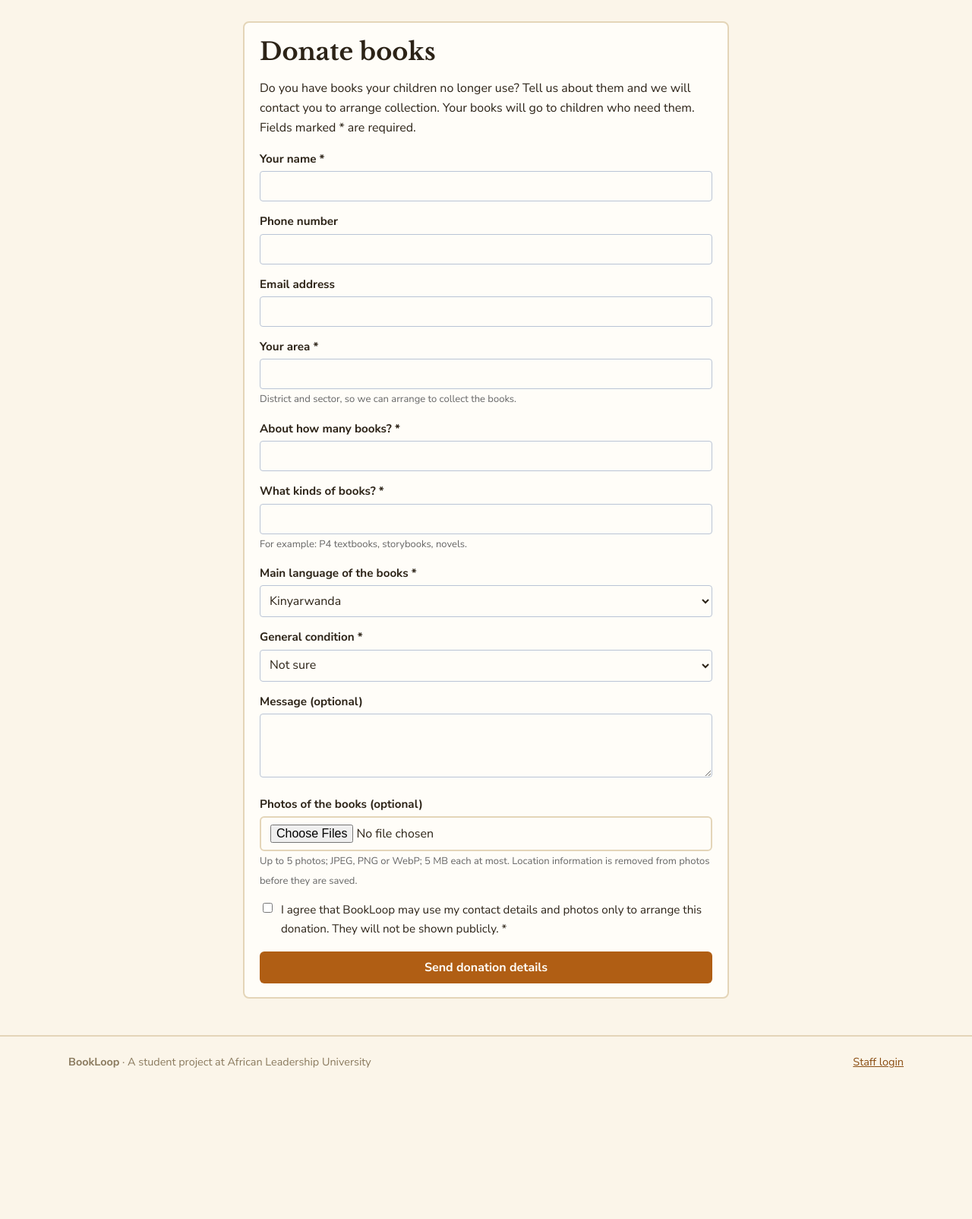
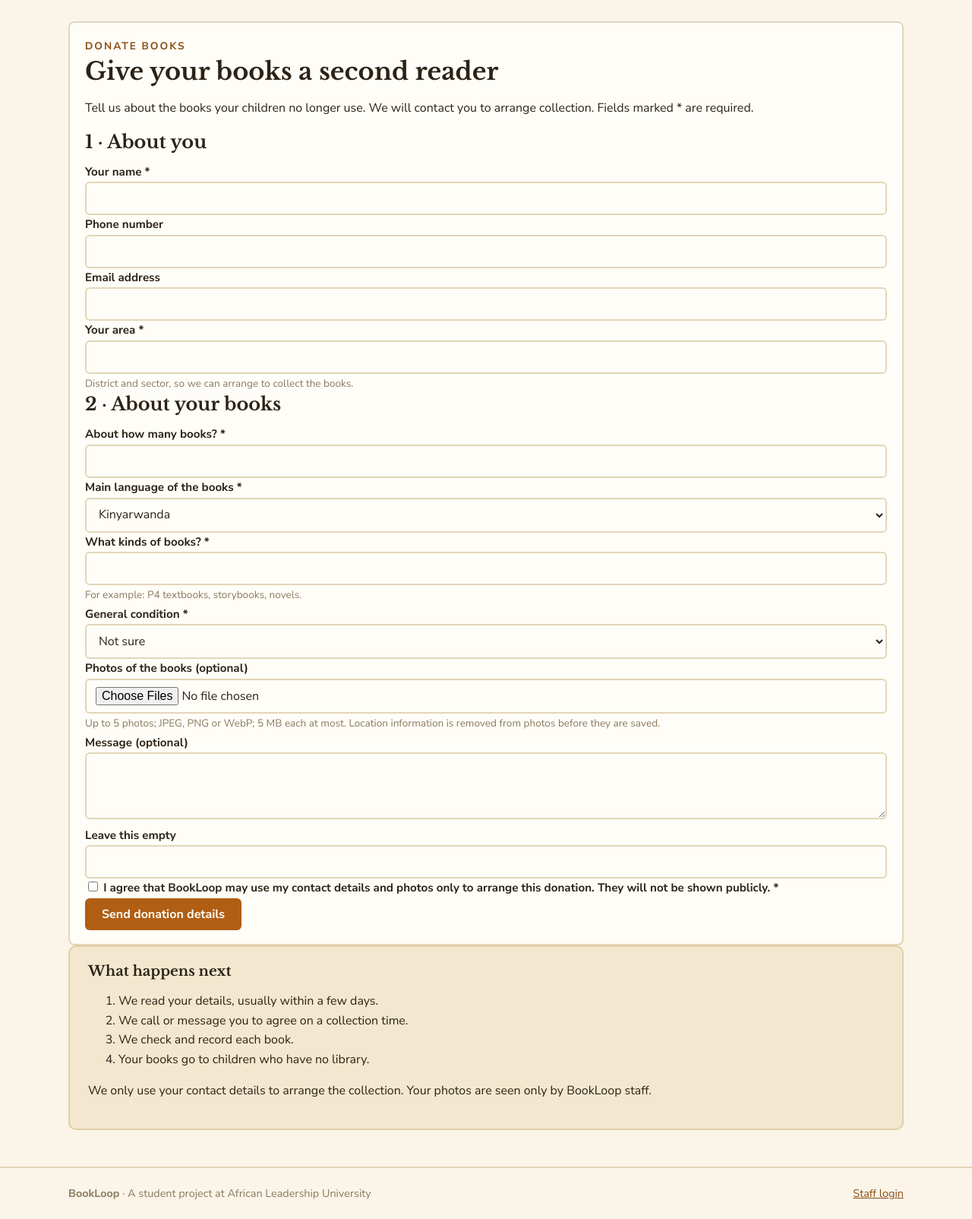
Before and after one commit to HenrietteIraguha/BOOKLOOP, a Django app: page /donate/ in a window 1280 px wide. Shown: the part 74-1678 px from the top of the page at 76% size. Before the commit the page ends 1479 px from the top, so only its background shows below. Run offline with Django 5.2, Linux system fonts and the light colour scheme; some libraries are stand-ins or nearby versions.

Commit message:
Restyle donation form and thank-you page

```diff
--- a/static/css/bookloop.css
+++ b/static/css/bookloop.css
@@ -204,3 +204,8 @@ main.container { margin-top: 28px; }
 .hero { display: grid; grid-template-columns: minmax(0, 1.2fr) minmax(0, 1fr); gap: 48px; align-items: center; }
 .hero-photo { width: 100%; max-width: 100%; height: 300px; object-fit: cover; display: block; }
 @media (max-width: 860px) { .hero { grid-template-columns: minmax(0, 1fr); } }
+
+/* Thank-you page */
+.thanks-card { max-width: 560px; margin: 20px auto; text-align: center; padding: 40px 32px; }
+.thanks-card p { color: var(--muted); }
+.thanks-actions { justify-content: center; margin-top: 18px; }
--- /dev/null
+++ b/templates/public/_field.html
@@ -0,0 +1,6 @@
+<div class="field">
+  <label for="{{ field.id_for_label }}">{{ field.label }}{% if field.field.required %} <span class="req">*</span>{% endif %}</label>
+  {{ field }}
+  {% if field.help_text %}<span class="helptext">{{ field.help_text }}</span>{% endif %}
+  {% if field.errors %}<span class="error">{{ field.errors|join:" " }}</span>{% endif %}
+</div>
--- a/templates/public/donate.html
+++ b/templates/public/donate.html
@@ -1,52 +1,63 @@
 {% extends "base.html" %}
+{% block title %}Donate books | BookLoop{% endblock %}
+{% block content %}
 
-{% block title %}Donate books | BookLoop{% endblock %}
-
-{% block content %}
-<style>
-  .field { margin-bottom: 14px; }
-  .field label { display: block; font-weight: bold; margin-bottom: 4px; }
-  .field input[type=text], .field input[type=email], .field input[type=number],
-  .field select, .field textarea { width: 100%; padding: 8px; border: 1px solid #b9c4d6; border-radius: 4px; }
-  .help { font-size: 13px; color: #666; }
-  .consent { display: flex; gap: 8px; align-items: flex-start; }
-  .consent label { font-weight: normal; }
-  .trap { position: absolute; left: -9999px; }
-  .btn-main { background: #2f4f80; color: white; border: none; border-radius: 4px; width: 100%; padding: 12px; font-size: 16px; cursor: pointer; }
-</style>
-
-<div class="card" style="max-width: 640px; margin: 0 auto;">
-  <h1>Donate books</h1>
-  <p>Do you have books your children no longer use? Tell us about them and we will contact you to arrange collection.
-     Your books will go to children who need them. Fields marked * are required.</p>
+<div class="donate-layout">
+  <div class="card donate-card">
+    <span class="eyebrow">Donate books</span>
+    <h1>Give your books a second reader</h1>
+    <p class="lede-small">Tell us about the books your children no longer use. We will contact you to arrange collection. Fields marked <span class="req">*</span> are required.</p>
 
     {% if form.non_field_errors %}
-    <p class="error">{{ form.non_field_errors|join:" " }}</p>
+      <p class="error form-error">{{ form.non_field_errors|join:" " }}</p>
     {% endif %}
 
     <form method="post" enctype="multipart/form-data" novalidate>
       {% csrf_token %}
-    {% for field in form %}
-      {% if field.name == "website" %}
+
+      <h2 class="form-step">1 · About you</h2>
+      {% include "public/_field.html" with field=form.name %}
+      <div class="field-row">
+        {% include "public/_field.html" with field=form.phone %}
+        {% include "public/_field.html" with field=form.email %}
+      </div>
+      {% include "public/_field.html" with field=form.area %}
+
+      <h2 class="form-step">2 · About your books</h2>
+      <div class="field-row">
+        {% include "public/_field.html" with field=form.number_of_books %}
+        {% include "public/_field.html" with field=form.language %}
+      </div>
+      {% include "public/_field.html" with field=form.book_types %}
+
+      {% include "public/_field.html" with field=form.condition %}
+      {% include "public/_field.html" with field=form.photos %}
+      {% include "public/_field.html" with field=form.message %}
+
       <div class="trap" aria-hidden="true">
-          <label for="{{ field.id_for_label }}">Leave this empty</label>{{ field }}
+        <label for="{{ form.website.id_for_label }}">Leave this empty</label>{{ form.website }}
       </div>
-      {% elif field.name == "consent" %}
-        <div class="field consent">
-          {{ field }}
-          <label for="{{ field.id_for_label }}">{{ field.label }} *</label>
+
+      <div class="consent">
+        {{ form.consent }}
+        <label for="{{ form.consent.id_for_label }}">{{ form.consent.label }} <span class="req">*</span></label>
       </div>
-        <span class="error">{{ field.errors|join:" " }}</span>
-      {% else %}
-        <div class="field">
-          <label for="{{ field.id_for_label }}">{{ field.label }}{% if field.field.required %} *{% endif %}</label>
-          {{ field }}
-          {% if field.help_text %}<span class="help">{{ field.help_text }}</span>{% endif %}
-          <span class="error">{{ field.errors|join:" " }}</span>
-        </div>
-      {% endif %}
-    {% endfor %}
-    <button type="submit" class="btn-main">Send donation details</button>
+      {% if form.consent.errors %}<span class="error">{{ form.consent.errors|join:" " }}</span>{% endif %}
+
+      <button type="submit" class="btn btn-wide">Send donation details</button>
     </form>
   </div>
+
+  <aside class="panel-sand donate-aside">
+    <h3>What happens next</h3>
+    <ol class="next-steps">
+      <li>We read your details, usually within a few days.</li>
+      <li>We call or message you to agree on a collection time.</li>
+      <li>We check and record each book.</li>
+      <li>Your books go to children who have no library.</li>
+    </ol>
+    <p class="aside-note">We only use your contact details to arrange the collection. Your photos are seen only by BookLoop staff.</p>
+  </aside>
+</div>
+
 {% endblock %}
```
Also changed, not shown: templates/public/donate_thanks.html (+8 -6 lines). Lines whose indentation alone changed are shown as unchanged.
